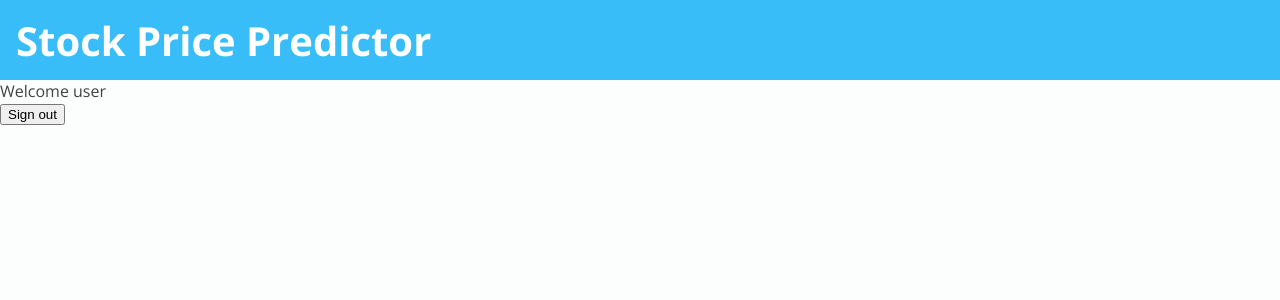
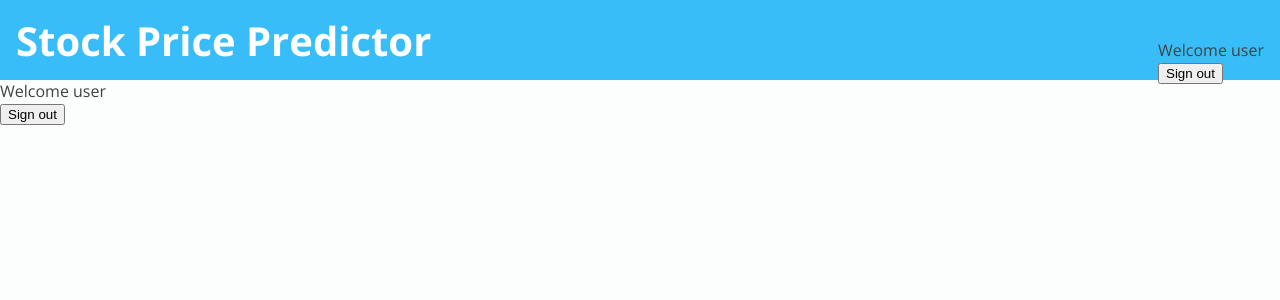
Before and after one commit to benAkehurst/stock-price-predictor-ui, a Next.js app: page / in a window 1280 px wide. Shown: the top 300 px of the page. Built offline with nearby package versions, Linux system fonts and the light colour scheme; no server answers; sample sign-in values are in the browser's storage.

Commit message:
move logon code to header

```diff
--- a/components/layout/main-header.js
+++ b/components/layout/main-header.js
@@ -1,14 +1,28 @@
-import Link from "next/link";
-
-import classes from "./main-header.module.css";
+import Link from 'next/link';
+import { useSession, signIn, signOut } from 'next-auth/react';
+import classes from './main-header.module.css';
 
 function MainHeader() {
+  const { data: session } = useSession();
   return (
     <header className={classes.header}>
       <div className={classes.logo}>
         <Link href="/">Stock Price Predictor</Link>
       </div>
-      <nav className={classes.navigation}></nav>
+      <nav className={classes.navigation}>
+        {session ? (
+          <div>
+            Welcome user
+            <br />
+            <button onClick={() => signOut()}>Sign out</button>
+          </div>
+        ) : (
+          <div>
+            Click to sign into your user account <br />
+            <button onClick={() => signIn()}>Sign in</button>
+          </div>
+        )}
+      </nav>
     </header>
   );
 }
```
Also changed, not shown: pages/index.js (+4 -4 lines).
